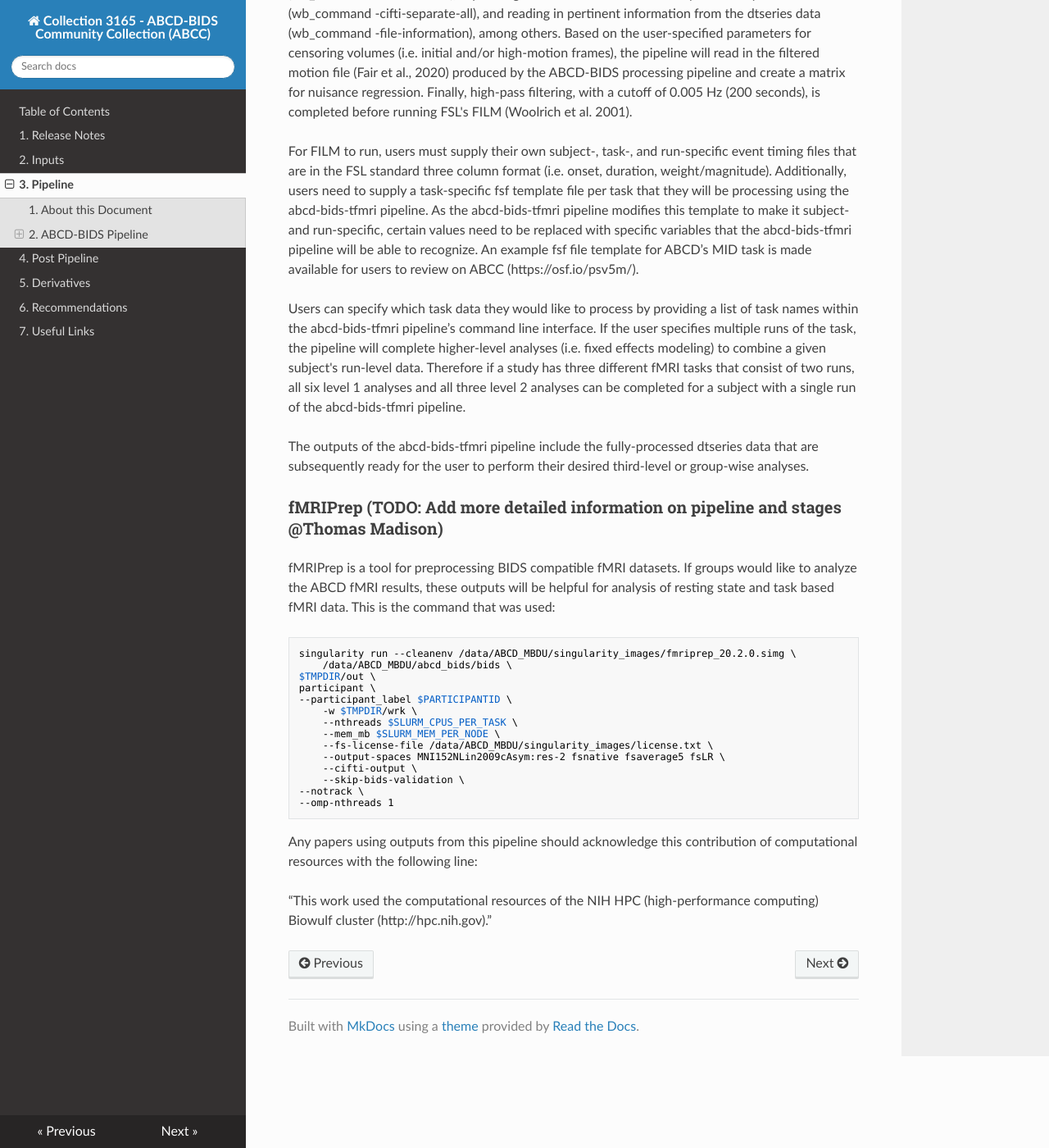
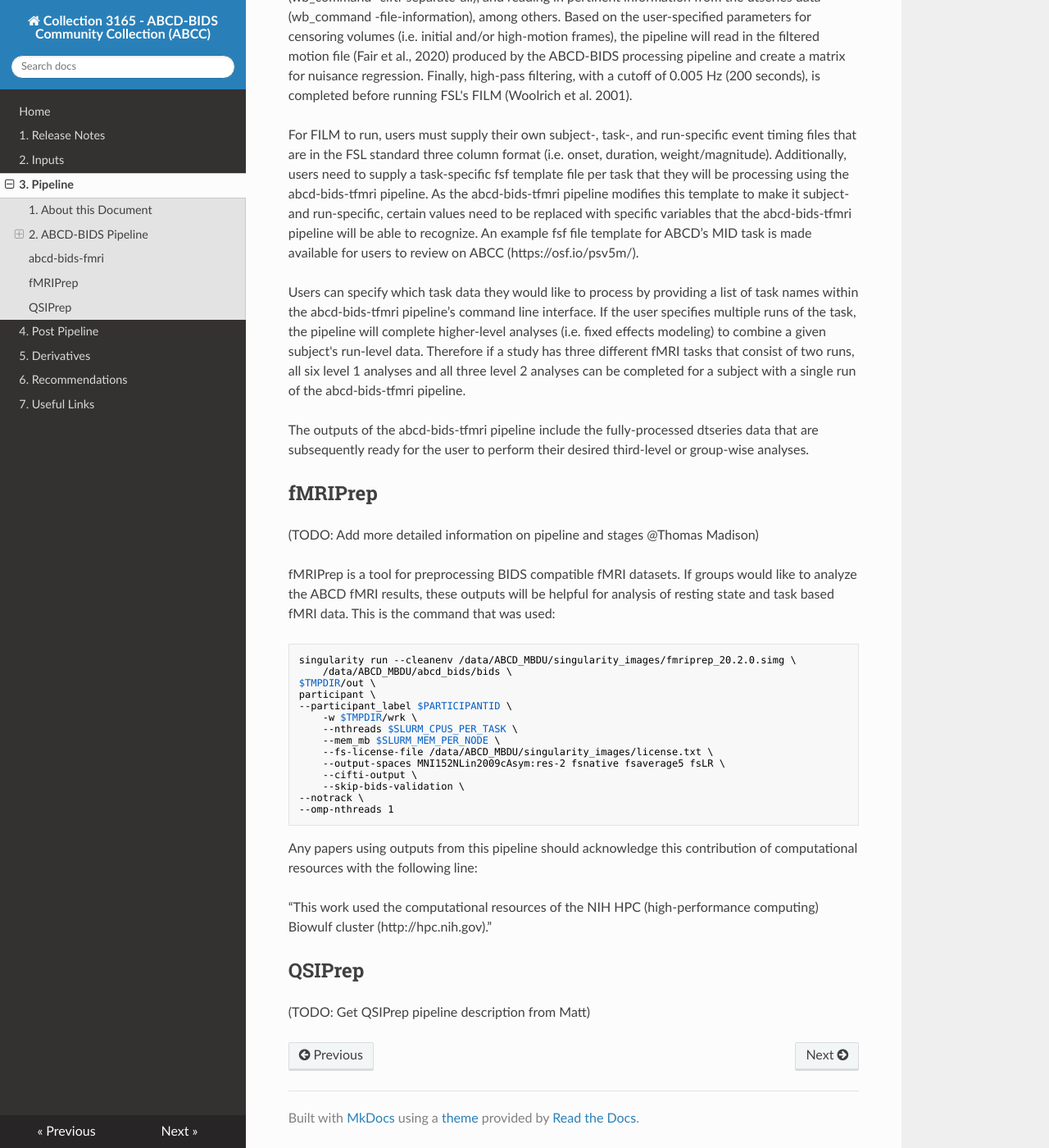
Before and after one commit to ABCD-STUDY/nda-abcd-collection-3165, an MkDocs documentation site: the page built from docs/pipeline.md, in a window 1280 px wide and 1400 px high, scrolled down 5079 px. Shown: the whole window at 82% size. Built offline with MkDocs 1.6.1, drawn with Linux system fonts in a browser that asks for light colours; nearby versions of some CDN libraries; old or Windows-style settings are respelled for this version of MkDocs.

Commit message:
Add TODOs and update coming soon

```diff
--- a/docs/pipeline.md
+++ b/docs/pipeline.md
@@ -36,25 +35,25 @@ Notable deviations from the original HCP minimal preprocessing pipeline include
 
 We also enabled the ability to process subjects without a T2w image.  A T2w image is necessary for myelin mapping estimates, but it does not make a big enough impact on other outputs such as segmentation and surface generation to require it for all image processing.
 
-#### Stage 2: FreeSurfer
+### Stage 2: FreeSurfer
 
 The brain gets segmented into predefined structures, the white and pial cortical surfaces are reconstructed, and [FreeSurfer's](https://surfer.nmr.mgh.harvard.edu/) standard folding-based surface registration to FreeSurfer's surface atlas is performed.  This stage remains largely unchanged from the original HCP minimal preprocessing pipeline so refer to [Glasser, et al. 2013](https://doi.org/10.1016/j.neuroimage.2013.04.127) for more information.
 
-#### Stage 3: PostFreeSurfer
+### Stage 3: PostFreeSurfer
 
 The primary function of the PostFreeSurfer stage is generating CIFTI surface files and applying surface registration to the Conte-69 surface template.  In addition to this, atlas registration is performed.  By using the refined native space brain mask generated in FreeSurfer the pipeline is able to produce a more robust registration.  Furthermore we found that ANTs' diffeomorphic symmetric image normalization method for registration outperforms FSL's FNIRT-based registration.  Outputs from the GE and Philips scanners benefit from this modification as their input anatomical image contrast was less clear than the normalized from-the-scanner Siemens images (discussed in these release notes' document 2: [Inputs](https://collection3165.readthedocs.io/en/stable/inputs/)).
 
-#### Stage 4: FMRIVolume
+### Stage 4: FMRIVolume
 
 The FMRIVolume stage marks the start of the functional part of the image processing pipeline and it begins similarly to the anatomical portion with correction of gradient-nonlinearity-induced distortions to the EPIs.  Each volume of the time series is aligned using an [FSL FLIRT](https://fsl.fmrib.ox.ac.uk/fsl/fslwiki/FLIRT) rigid-body (six degrees-of-freedom) registration to the initial frame to correct for motion.  The initial frame is used because it tends to have greater anatomical contrast.  The registration of each volume results in a twelve column text file containing translation and rotation along each axis and their derivatives.  A de-meaned and linearly de-trended motion parameter file is provided as well for nuisance regression.
 
 One pair of spin echo EPI scans with opposite phase encoding directions are used to correct for distortions in the phase encoding direction of each fMRI volume using [FSL's topup](https://fsl.fmrib.ox.ac.uk/fsl/fslwiki/topup).  Only a single pair of spin echo field maps is used for all EPI images despite a pair being taken for each EPI image.  This pair is denoted by the "IntendedFor" field populated in the JSON sidecar metadata associated among field maps.  After removing the distortions, the single-band reference is registered to the T1w image and this registration is used to align all fMRI volumes to the anatomical data independently.  Each fMRI volume is non-linearly registered to MNI space and finally masked.
 
-#### Stage 5: FMRISurface
+### Stage 5: FMRISurface
 
 The purpose of the FMRISurface stage is primarily to take a volume time series and map it to the standard CIFTI grayordinates space.  This stage has not been altered from the original pipeline so refer to [Glasser, et al. 2013](https://doi.org/10.1016/j.neuroimage.2013.04.127) for more information.
 
-#### Stage 6: DCANBOLDProcessing (DBP)
+### Stage 6: DCANBOLDProcessing (DBP)
 
 [DCAN BOLD Processing](https://github.com/DCAN-Labs/dcan_bold_processing) is a signal processing software developed primarily by Dr. Oscar Miranda-Dominguez in the DCAN Labs with the primary function of nuisance regression from the dense time series and providing motion censoring information in accordance with [Power, et al. 2014](https://www.ncbi.nlm.nih.gov/pubmed/23994314).  The motion numbers produced in the FMRIVolume stage are also filtered to remove artifactual motion caused by respiration.  For more information on the respiration filtering see [Correction of respiratory artifacts in MRI head motion estimates. Fair, et al. NeuroImage. 2019.](https://doi.org/10.1016/j.neuroimage.2019.116400).
 
@@ -65,39 +64,39 @@ This stage involves four broad steps:
 1. Motion censoring followed by standard re-processing
 1. Construction of parcellated timeseries
 
-##### 1. DBP Standard pre-processing
+#### 1. DBP Standard pre-processing
 
 Standard pre-processing comprises three steps.  First all fMRI data are de-meaned and de-trended with respect to time.  Next a general linear model is used to denoise the processed fMRI data.  Denoising regressors comprise signal and movement variables.  Signal variables comprise mean time series for white matter, CSF, and the global signal, which are derived from individualized segmentations generated during PostFreesurfer in ACPC-aligned subject native space.  Movement variables comprise translational (X,Y,Z) and rotational (roll, pitch, and yaw) measures estimated by re-alignment during FMRIVolume and their Volterra expansion.  The inclusion of mean greyordinate timeseries regression is critical for most resting-state functional MRI comparisons, as demonstrated empirically by multiple independent labs (Ciric et al., 2017; Power et al., 2017, 2019b; Satterthwaite et al., 2013).  After denoising the fMRI data, the time series are band-pass filtered between 0.008 and 0.09 Hz using a 2nd order Butterworth filter.  Such a band-pass filter is softer than other filters, and avoids potential aliasing of the time series signal.
 
-###### On Global Signal Regression
+##### On Global Signal Regression
 
 Global signal regression (GSR) has been consistently shown to reduce the effects of motion on BOLD signals and eliminate known batch effects that directly impact group  comparisons (Ciric et al., 2017; Power et al., 2015, 2019b). Motion censoring (see below) combined with GSR has been shown to be the best existing method for eliminating artifacts produced by motion.
 
-##### 2. DBP Respiratory Motion Filter
+#### 2. DBP Respiratory Motion Filter
 
 In working with ABCD data, we have found that a respiratory artifact is produced within multi-band data (Fair et al., 2020).  While this artifact occurs outside the brain, it can affect estimates of frame alignment, leading to inappropriate motion censoring.  By filtering the frequencies (18.582 to 25.726 breaths per minute) of the respiratory signal from the motion realignment data, our respiratory motion filter produces better estimates of FD.
 
-##### 3. DBP Motion censoring
+#### 3. DBP Motion censoring
 
 Our motion censoring procedure is used for performing the standard pre-processing and for the final construction of parcellated timeseries.  For standard pre-processing, data are labeled as "bad" frames if they exceed an FD threshold of 0.3 mm.  Such "bad" frames are removed when demeaning and detrending, and betas for the denoising are calculated using only the "good" frames. For band-pass filtering, interpolation is used initially to replace the "bad" frames and the residuals are extracted from the denoising GLM.  In such a way, standard pre-processing of the timeseries only uses the "good" data but avoids potential aliasing due to missing timepoints.  After motion censoring, timepoints are further censored using an outlier detection approach. Both a mask including outlier detection and a mask without outlier detection are created. [These masks](https://collection3165.readthedocs.io/en/stable/derivatives/#7-motion-mat-file) are HDF5 compatible .MAT files, which contain temporal masks from 0 ("No censoring") to 0.5 mm FD thresholds in steps of 0.01 mm.
 
-##### 4. DBP Generation of parcellated timeseries for specific atlases
+#### 4. DBP Generation of parcellated timeseries for specific atlases
 
 Using the processed resting-state fMRI data, this stage constructs parcellated time series for pre-defined atlases making it easy to construct correlation matrices or perform time series analysis on putative brain areas defined by independent datasets.  The atlases comprise recent parcellations of brain regions that comprise different networks.  In particular, parcellated timeseries are extracted for Evan Gordon’s 333 ROI atlas template (Gordon et al., 2014), Jonathan Power’s 264 ROI atlas template (Power et al., 2011), Thomas Yeo’s 118 ROI atlas template (Yeo et al., 2011), and the HCP’s 360 ROI atlas template (Glasser et al., 2016). These parcellations also include 19 individualized subcortical parcellations.  Since we anticipate newer parcellated atlases as data acquisition, analytic techniques, and knowledge all improve, it is trivial to add new templates for this final stage.
 
-#### Stage 7: ExecutiveSummary
+### Stage 7: ExecutiveSummary
 
 The ExecutiveSummary stage produces an HTML visual quality control page that displays a [BrainSprite](https://github.com/simexp/brainsprite.js) viewer of the T1w and T2w segmentation, an overlay of the atlas registration on each single band reference created by FSL's slicer, and a visualization of the movement and grayordinate time series for each fMRI run pre- and post-regression.
 
-#### Stage 8: CustomClean
+### Stage 8: CustomClean
 
 [Custom clean](https://github.com/DCAN-Labs/CustomClean) is an optional (though recommended) stage we use that is especially meant for processing large volumes of data. Custom clean removes some non-critical pipeline outputs to minimize the footprint of a subject's processed dataset.
 
-#### Stage 9: FileMapper
+### Stage 9: FileMapper
 
 [File Mapper](https://github.com/DCAN-Labs/file-mapper) is responsible for mapping the HCP pipeline outputs into valid BIDS derivatives.
 
-### abcd-bids-fmri
+## abcd-bids-fmri
 
 abcd-bids-tfmri, a modified version of the TaskfMRIAnalysis stage of the HCP-pipeline (Glasser et al., 2013) developed at University of Vermont by Anthony Juliano, was used to process task-fmri data from the minimally processed ABCD-BIDS (Feczko et al., 2020b) processing pipeline (v.1.0) data, as well as derived ABCC data (Feczko, 2020; ABCD-3165). Given the abcd-bids-tfmri pipeline's focus on reproducibility in neuroimaging, it allows for minimal user input while providing vast flexibility with regard to the task-based fMRI data that can be processed (including the type of task and the number of subject-level runs). Transparency is easily achieved with the abcd-bids-tfmri pipeline as users can efficiently share their command-line that was used in processing their data when presenting their findings.
 
@@ -109,7 +108,9 @@ Users can specify which task data they would like to process by providing a list
 
 The outputs of the abcd-bids-tfmri pipeline include the fully-processed dtseries data that are subsequently ready for the user to perform their desired third-level or group-wise analyses.
 
-### fMRIPrep (TODO: Add more detailed information on pipeline and stages @Thomas Madison)
+## fMRIPrep
+
+(TODO: Add more detailed information on pipeline and stages @Thomas Madison)
 
 fMRIPrep is a tool for preprocessing BIDS compatible fMRI datasets. If groups would like to analyze the ABCD fMRI results, these outputs will be helpful for analysis of resting state and task based fMRI data. This is the command that was used:
 
@@ -133,3 +134,7 @@ participant \
 Any papers using outputs from this pipeline should acknowledge this contribution of computational resources with the following line:
 
 “This work used the computational resources of the NIH HPC (high-performance computing) Biowulf cluster (http://hpc.nih.gov).”
+
+## QSIPrep
+
+(TODO: Get QSIPrep pipeline description from Matt)
--- a/mkdocs.yml
+++ b/mkdocs.yml
@@ -4,7 +4,7 @@ plugins:
   - search
 docs_dir: docs
 pages:
-  - Table of Contents: index.md
+  - Home: index.md
   - 1. Release Notes: release_notes.md
   - 2. Inputs: inputs.md
   - 3. Pipeline: pipeline.md
```
Also changed, not shown: other parts of docs/pipeline.md (+1 -2 lines), docs/index.md (+18 -21 lines), docs/postpipeline.md (+3 -1 lines).
